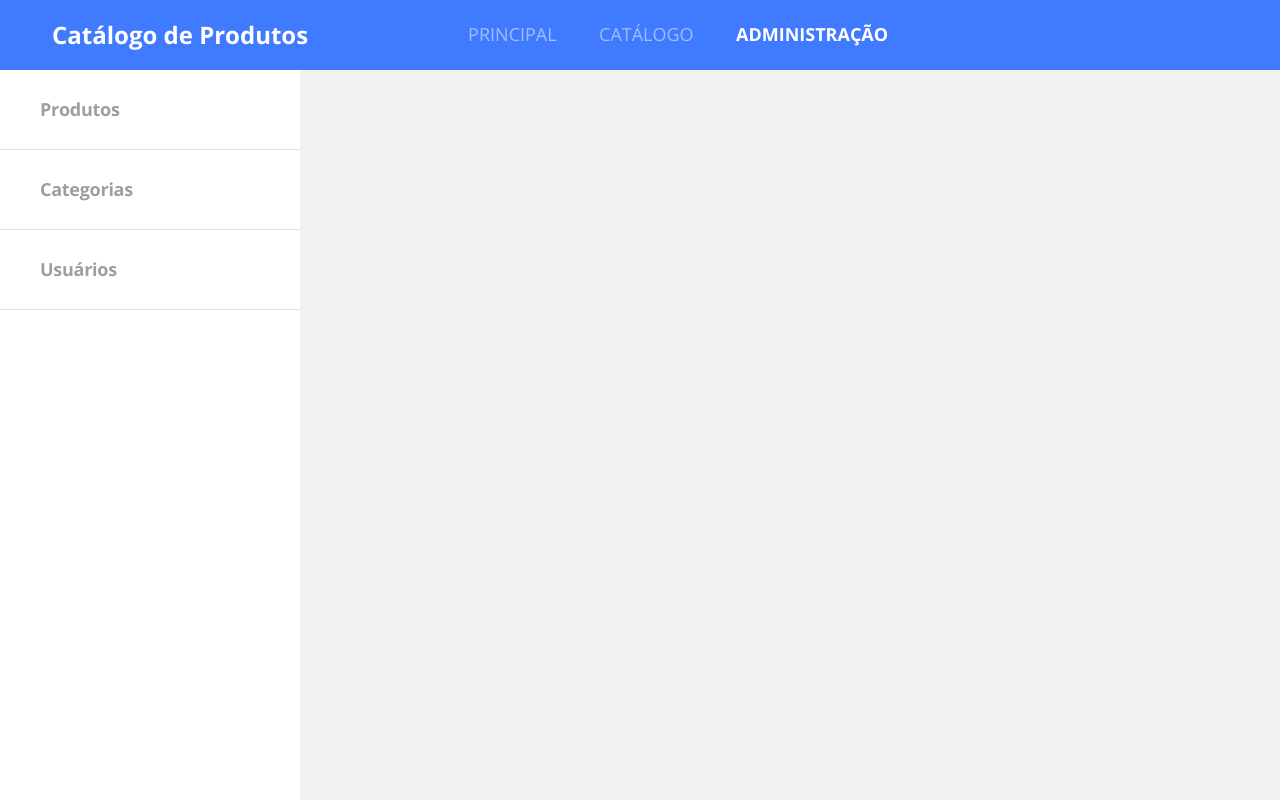
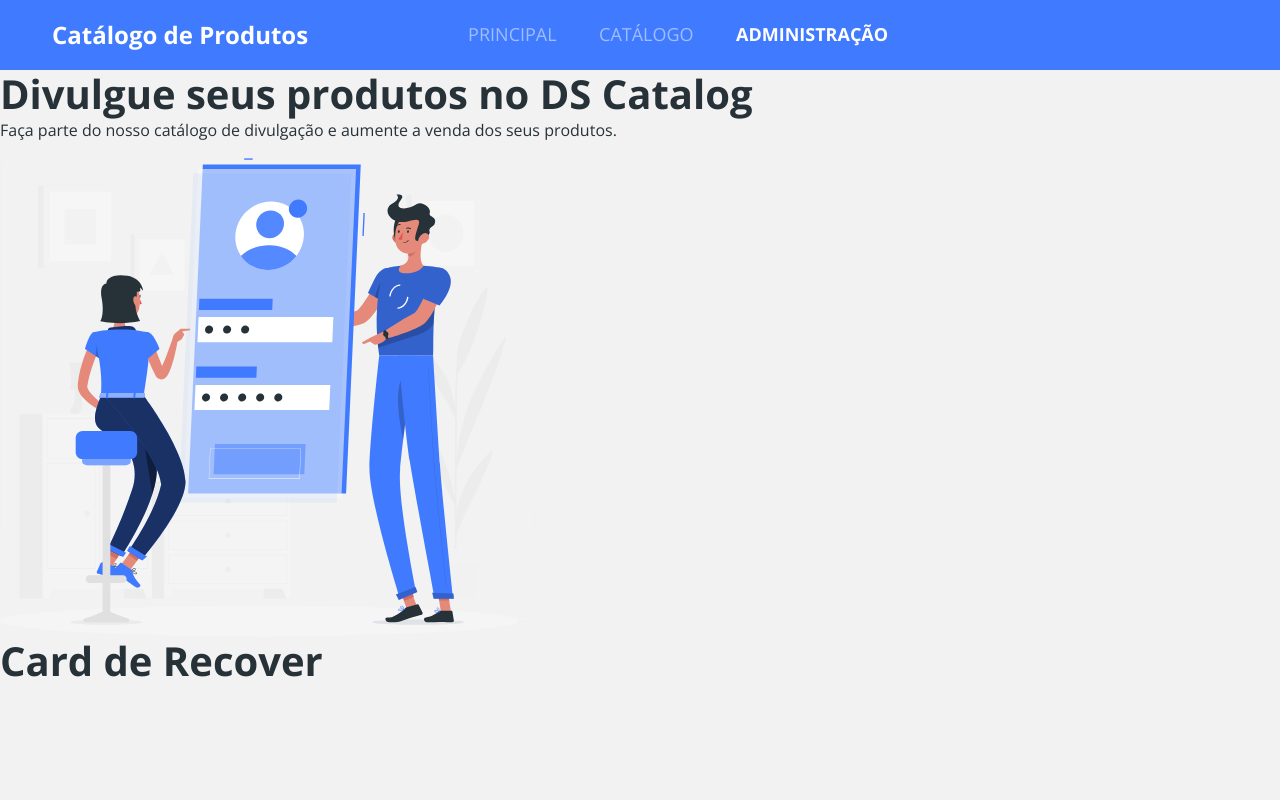
Before and after one commit to wagnerpires/dscatalog-bds03, a React (Create React App) app in the folder frontweb/: page /admin/auth/recover in a window 1280 px wide. Built offline with nearby package versions, Linux system fonts and the light colour scheme; no server answers; the HTML template or start-up script is replaced by a standard one.

Commit message:
Auth routes

```diff
--- a/frontweb/src/Routes.tsx
+++ b/frontweb/src/Routes.tsx
@@ -4,6 +4,7 @@
 import Catalog from 'pages/Catalog';
 import Admin from 'pages/Admin';
 import ProductDetails from 'pages/ProductDetails';
+import Auth from "pages/Admin/Auth";
 
 const Routes = () => (
   <BrowserRouter>
@@ -18,6 +19,12 @@
       <Route path="/products/:productId">
         <ProductDetails />
       </Route>
+
+        <Redirect from="/admin/auth" to="/admin/auth/login" exact />
+        <Route path={"/admin/auth"}>
+          <Auth />
+        </Route>
+
       <Redirect from="/admin" to="/admin/products" exact />
       <Route path="/admin">
         <Admin />
--- /dev/null
+++ b/frontweb/src/pages/Admin/Auth/index.tsx
@@ -0,0 +1,32 @@
+import { ReactComponent as AuthImage } from 'assets/images/auth-image.svg';
+import { Route, Switch } from 'react-router-dom';
+
+const Auth = () => {
+
+    return (
+        <div className="auth-container">
+            <div className="auth-banner-container">
+                <h1>Divulgue seus produtos no DS Catalog</h1>
+                <p>Faça parte do nosso catálogo de divulgação e aumente a venda dos seus produtos.</p>
+                <AuthImage />
+            </div>
+            <div className="auth-form-container">
+                <Switch>
+                    <Route path="/admin/auth/login">
+                        <h1>Card de Login</h1>
+                    </Route>
+                    <Route path="/admin/auth/signup">
+                        <h1>Card de Signup</h1>
+                    </Route>
+                    <Route path="/admin/auth/recover">
+                        <h1>Card de Recover</h1>
+                    </Route>
+                </Switch>
+
+            </div>
+        </div>
+
+    );
+}
+
+export default Auth;
```
Also changed, not shown: frontweb/src/assets/images/auth-image.svg (added).
